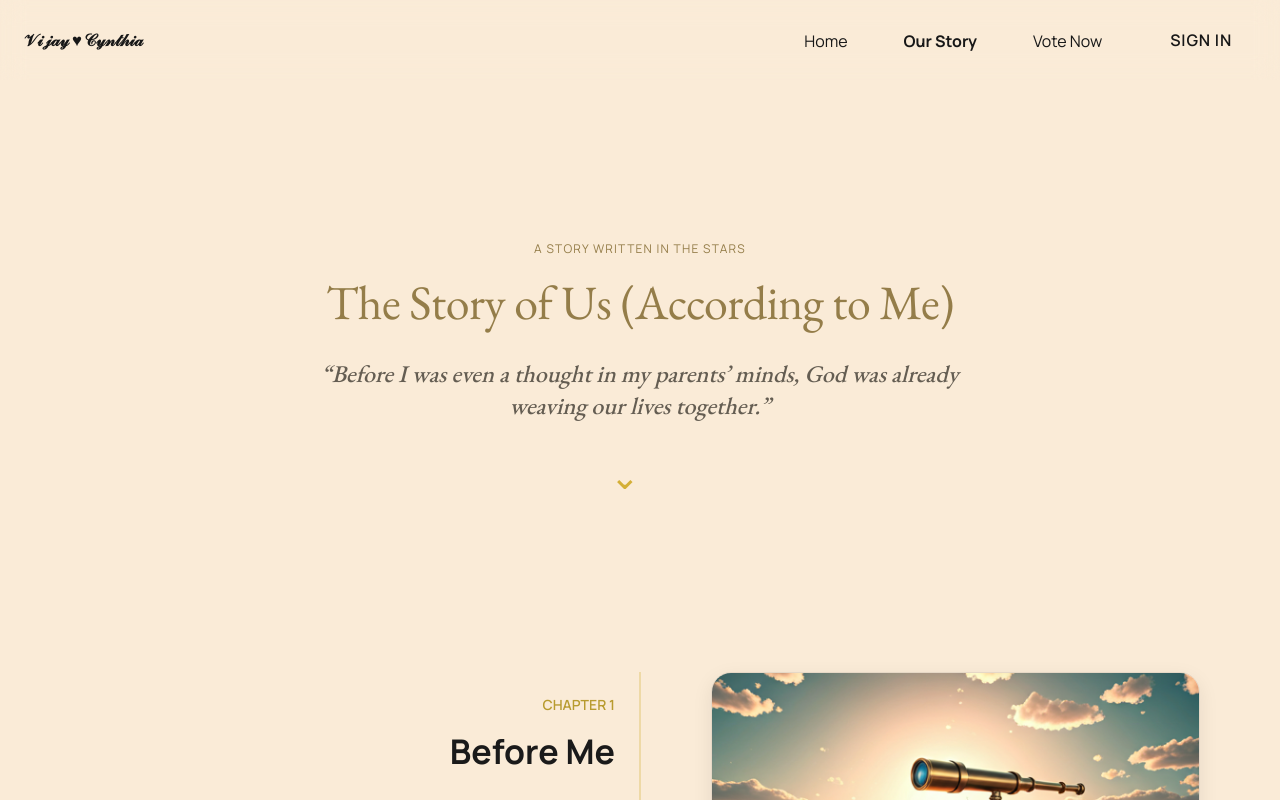
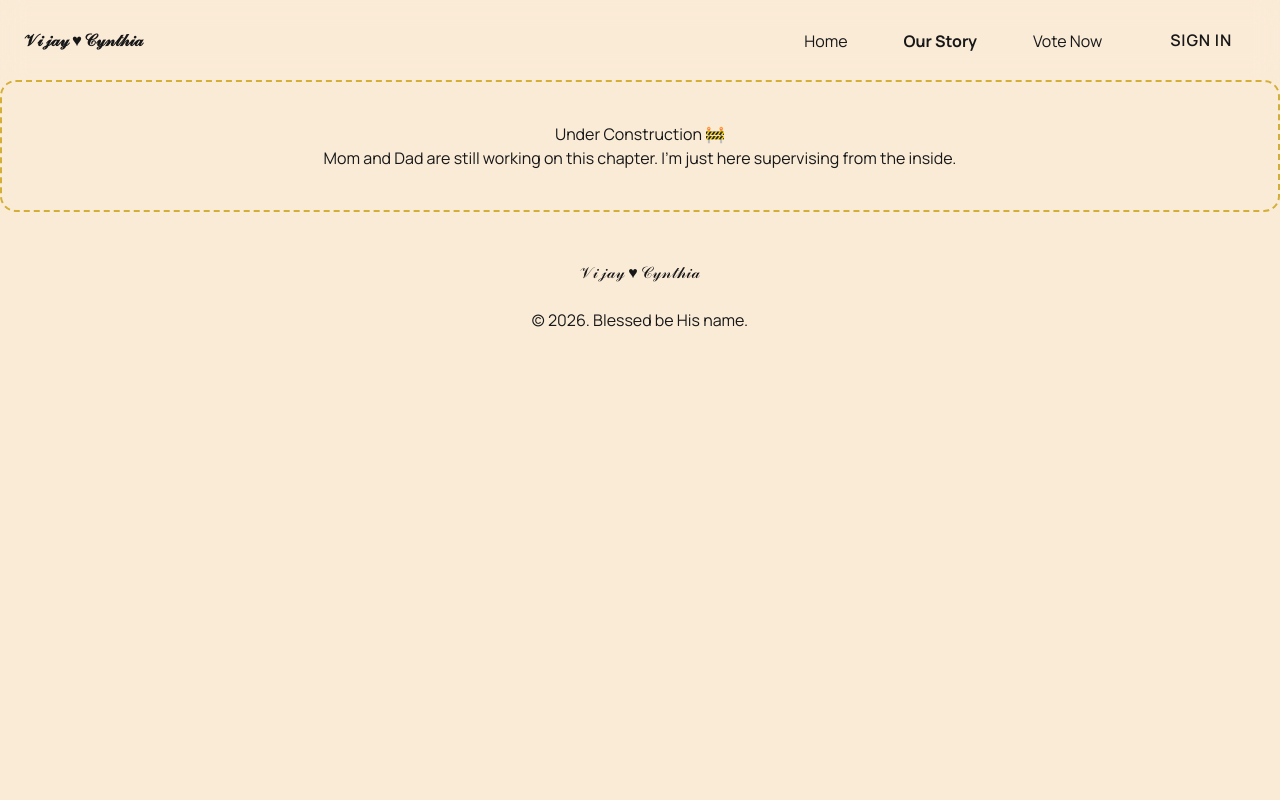
Before and after one commit to akkasharun27/Gender-Reveal-, a Next.js app: page /our-story in a window 1280 px wide. Shown: the top 800 px of the page. Built offline with nearby package versions, Linux system fonts and the light colour scheme.

Commit message:
final-checks-1

```diff
--- a/app/our-story/page.tsx
+++ b/app/our-story/page.tsx
@@ -9,7 +9,7 @@ import "./our-story.css";
 
 export default function OurStoryPage() {
 
-  const [showStory, setShowStory ] = useState(true);
+  const [showStory, setShowStory ] = useState(false);
   useEffect(() => {
 
   }, []);
```
